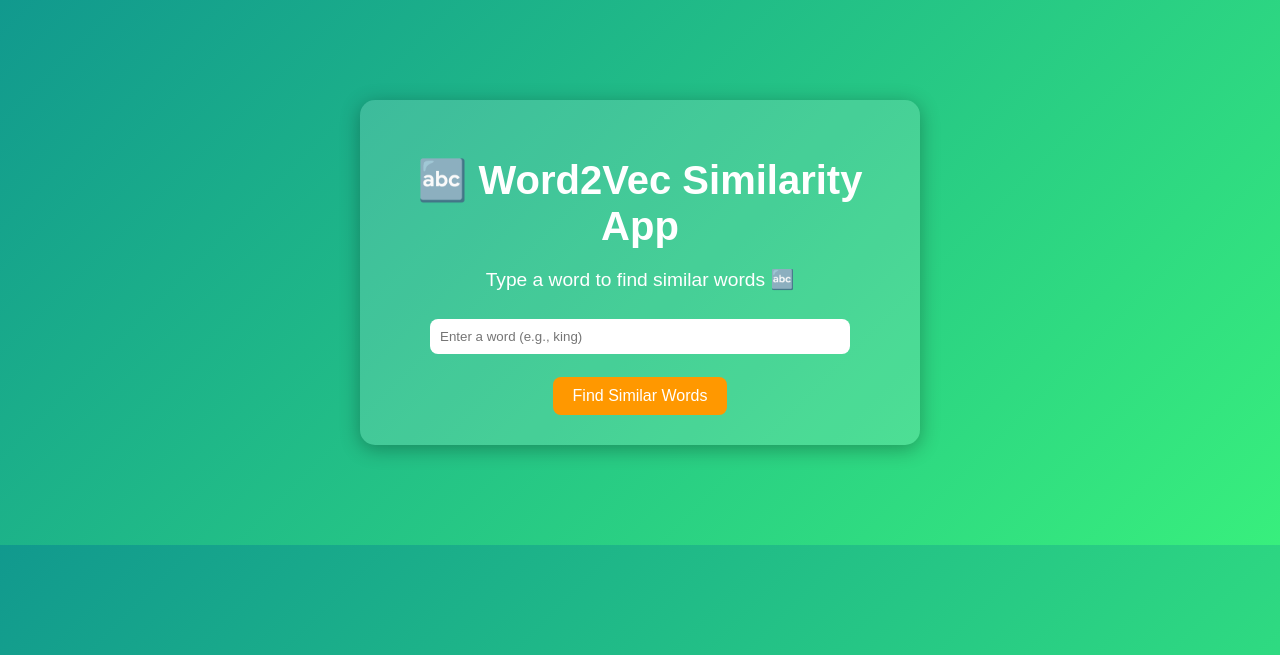
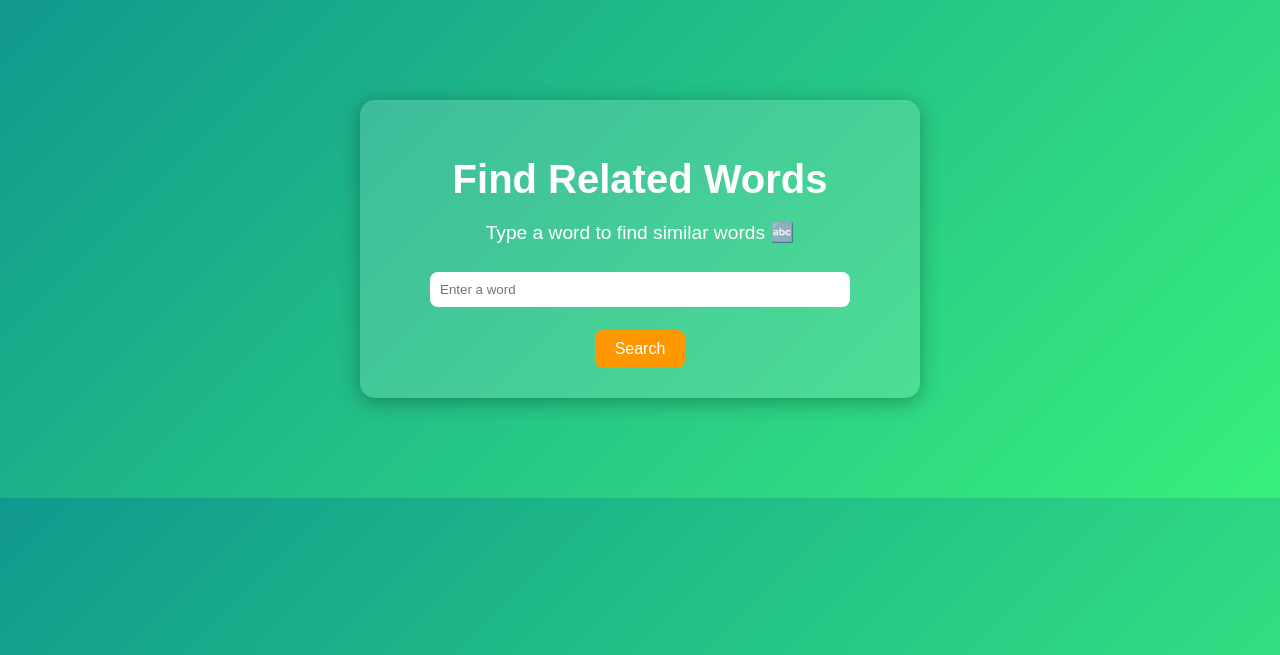
Before and after one commit to hjguenther/AI-Web-App, a FastAPI app: page / in a window 1280 px wide. Shown: the top 655 px of the page. Run offline with FastAPI, Linux system fonts and the light colour scheme.

Commit message:
Update index5.html

```diff
--- a/templates/index5.html
+++ b/templates/index5.html
@@ -2,7 +2,7 @@
 <html lang="en">
 <head>
     <meta charset="UTF-8">
-    <title>Word Similarity App 🔤</title>
+    <title>Related Words</title>
     <meta name="viewport" content="width=device-width, initial-scale=1.0">
     <style>
         body {
@@ -46,12 +46,12 @@
 </head>
 <body>
     <div class="box">
-        <h1>🔤 Word2Vec Similarity App</h1>
+        <h1>Find Related Words</h1>
         <p>{{ message|safe }}</p>
 
         <form action="/predict" method="post">
-            <input type="text" name="word" placeholder="Enter a word (e.g., king)" required><br>
-            <button type="submit">Find Similar Words</button>
+            <input type="text" name="word" placeholder="Enter a word" required><br>
+            <button type="submit">Search</button>
         </form>
     </div>
 </body>
```
